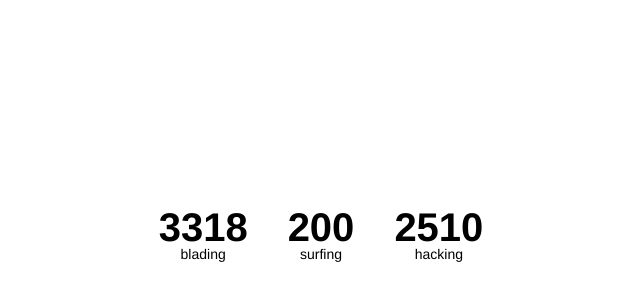
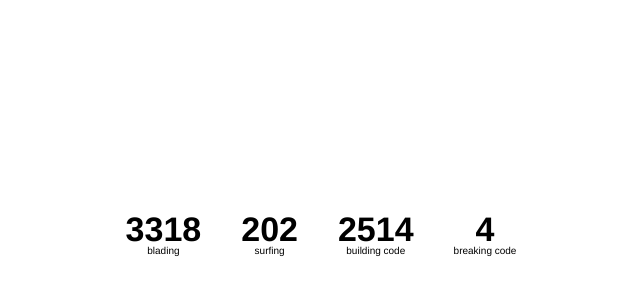
Before and after one commit to friederjanmoerman/yeah, a plain HTML site: page dest/index.html in a window 1280 px wide. Shown: the part 166-466 px from the top of the page, without its empty margins (319-959 px from the left). Drawn offline with Linux system fonts and the light colour scheme.

Commit message:
split up coding into building and breaking and updated tracking

```diff
--- a/dest/index.html
+++ b/dest/index.html
@@ -16,12 +16,16 @@
       blading
     </li>
     <li class="stats__counters__counter">
-      <span class="stats__counters__counter__number">200</span><br>
+      <span class="stats__counters__counter__number">202</span><br>
       surfing
     </li>
     <li class="stats__counters__counter">
-      <span class="stats__counters__counter__number">2510</span><br>
-      hacking
+      <span class="stats__counters__counter__number">2514</span><br>
+      building code
+    </li>
+    <li class="stats__counters__counter">
+      <span class="stats__counters__counter__number">4</span><br>
+      breaking code
     </li>
   </ul>
 </section>
--- a/src/scss/layout/_main.scss
+++ b/src/scss/layout/_main.scss
@@ -19,12 +19,12 @@
     &__counter {
       text-align: center;
       text-transform: lowercase;
-      font-size: 14px;
+      font-size: 10px;
       &:not(:first-child) {
         margin-left: 40px;
       }
       &__number {
-        font-size: 40px;
+        font-size: 34px;
         font-weight: 800;
       }
     }
```
Also changed, not shown: src/index.html (+7 -3 lines), dest/assets/css/styles.css.
